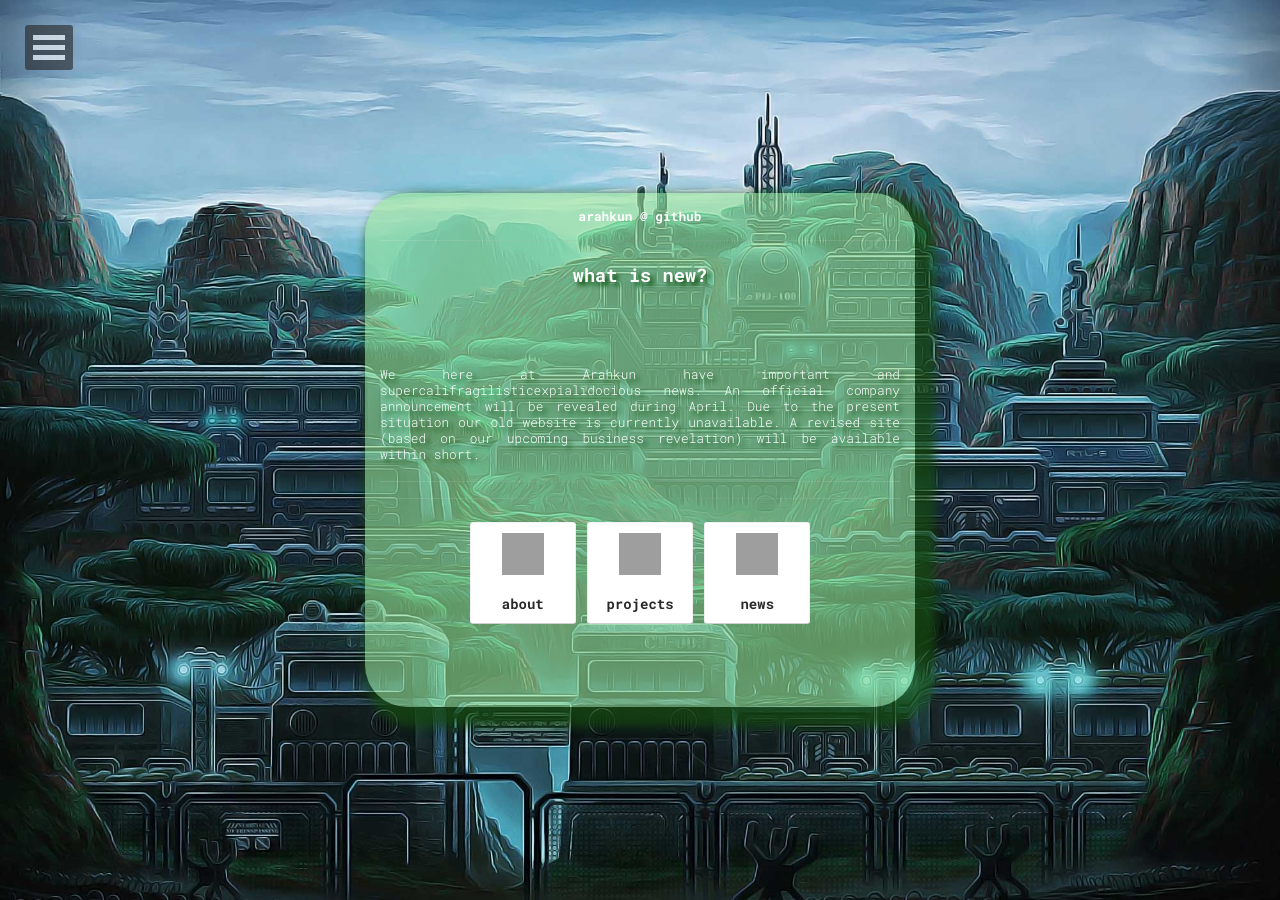
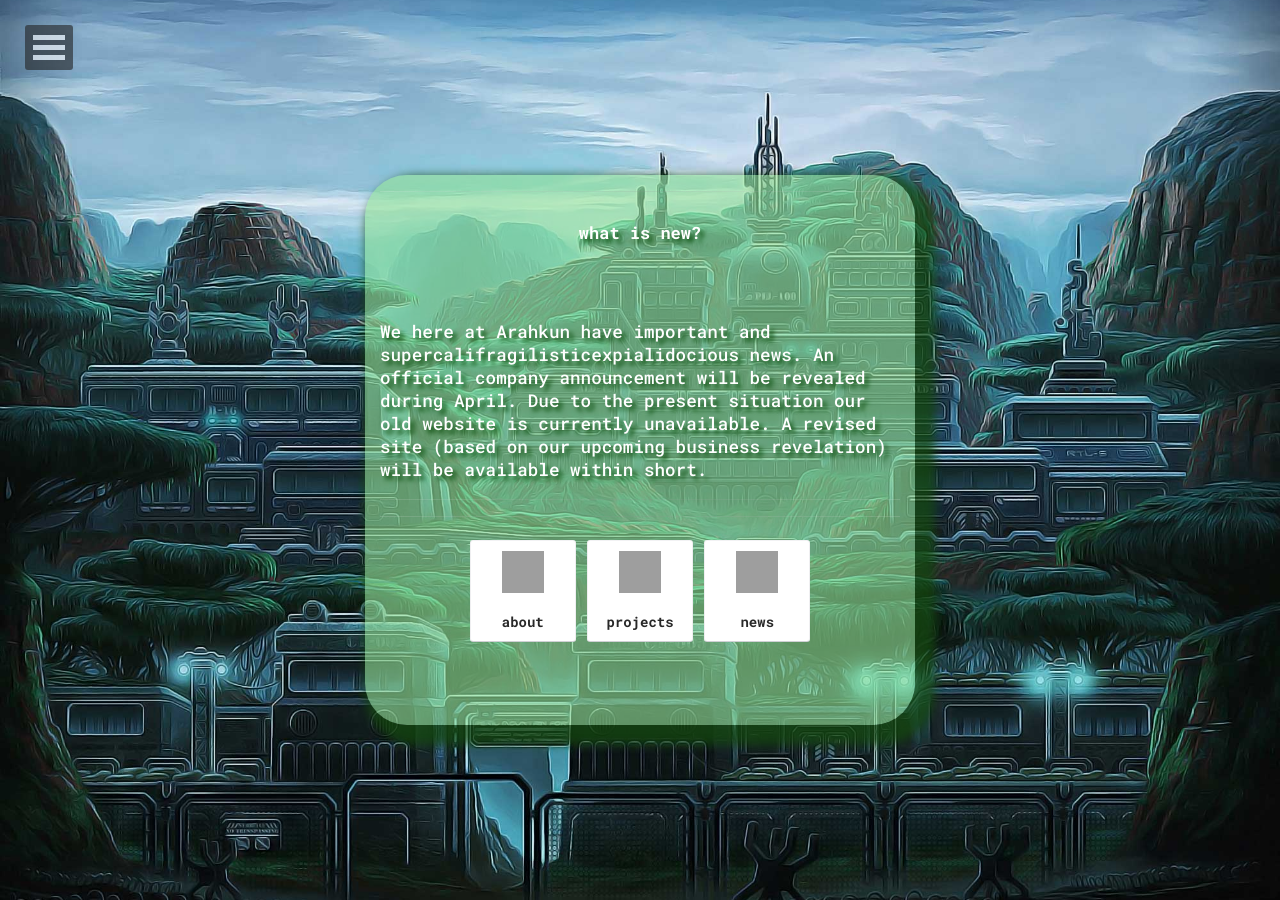
Before and after one commit to arahkun/arahkun.github.io, a Jekyll site: the page built from news/index.html, in a window 1280 px wide. Built offline with Jekyll 4.4.1, drawn with Linux system fonts in a browser that asks for light colours.

Commit message:
Update index.html

```diff
--- a/news/index.html
+++ b/news/index.html
@@ -19,10 +19,9 @@
         <div class="container animated fadeIn">
             <div class="row">
 
-                    <h2 class="title"><p style="font-size:0.8rem;font-weight:700">arahkun @ github </h2>
-		    <hr class="hr-line"><h3 class="title"> <p style="font-size:1.3rem;font-weight:700">
-		    <h3 class="t42"><center><b>what is new?<br></b></center></h3> <br><br>
-<h3 class="t42"><p style="font-size:0.8rem;font-weight:300">
+		    <hr class="hr-line"><h3 class="title"> <p style="font-size:1.8rem;font-weight:700">
+		    <h3 class="t1342"><center><b>what is new?<br></b></center></h3> <br><br>
+<h3 class="t322"><p style="font-size:1.1rem;font-weight:500">
 We here at Arahkun have important and supercalifragilisticexpialidocious news.
 An official company announcement will be revealed during April.
 Due to the present situation our old website is currently unavailable.
```
